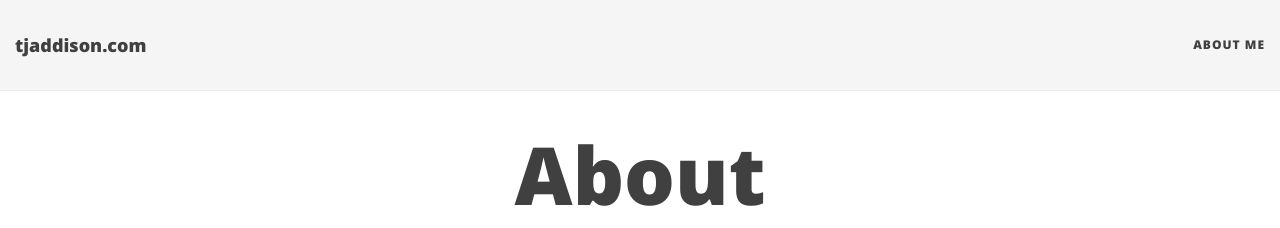
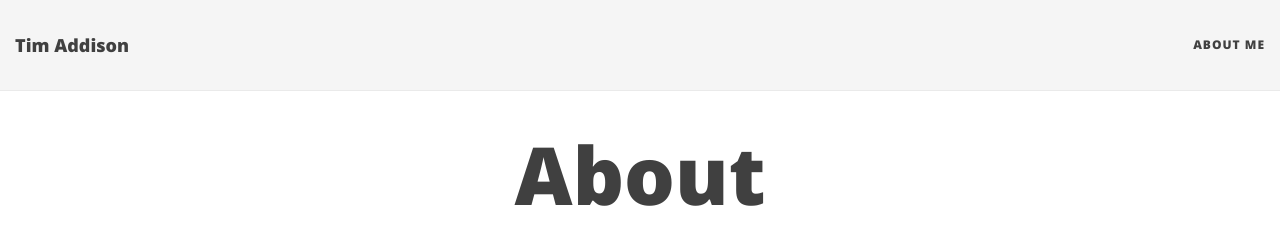
Before and after one commit to taddison/tjaddison.com, a Jekyll site: the page built from about.md, in a window 1280 px wide. Shown: the top 228 px of the page. Built offline with Jekyll 4.4.1, drawn with Linux system fonts in a browser that asks for light colours; nearby versions of some CDN libraries.

Commit message:
Use name instead of domain

```diff
--- a/_config.yml
+++ b/_config.yml
@@ -14,10 +14,10 @@ baseurl: ""
 # Of course don't forget to change the username and projectname to YOUR username and project
 
 # Name of website
-title: tjaddison.com
+title: Tim Addison
 
 # Short description of your site
-description: Mainly SQL.
+description: SQL and other stuff.
 
 # --- Navigation bar options --- #
 
```
Also changed, not shown: index.md (+1 -1 lines).
